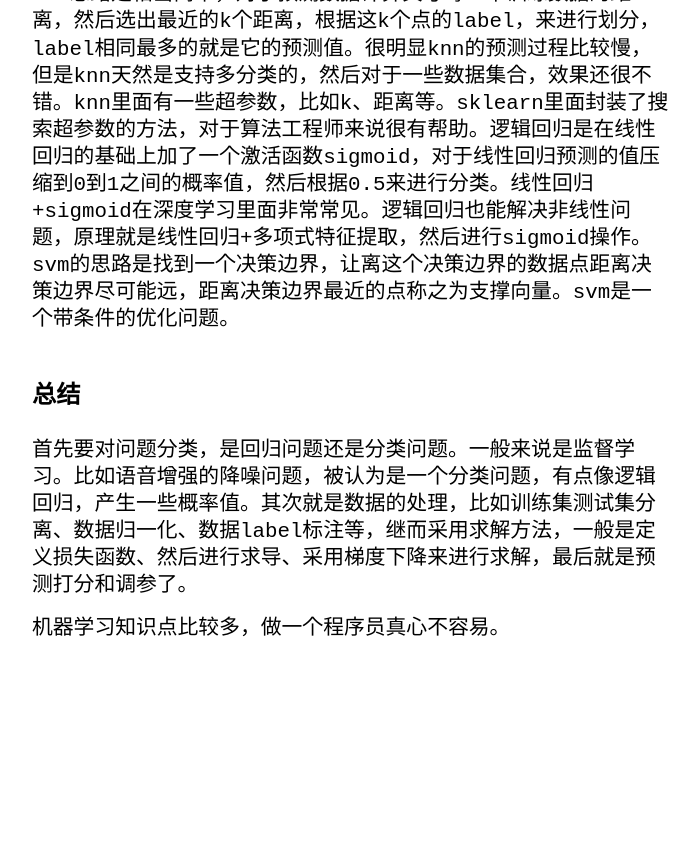
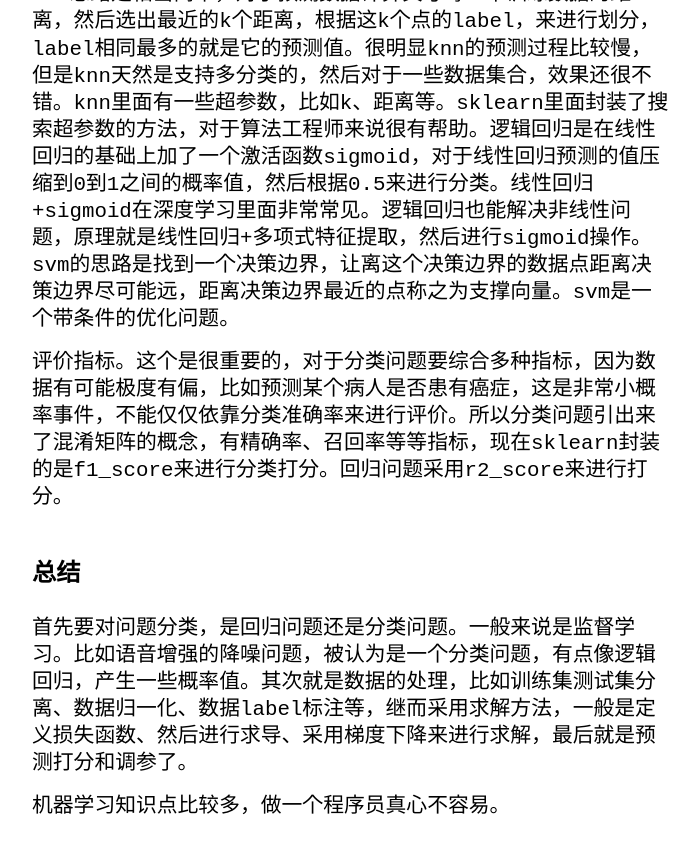
Before and after one commit to iiicp/iiicp.github.io, a Jekyll site: the page built from _posts/2021-02-18-about-machine-learning.md, in a window 1280 px wide and 900 px high, scrolled down 1442 px. Shown: the top 854 px of the window, without its empty margins (288-986 px from the left). Built offline with Jekyll 4.4.1, drawn with Linux system fonts in a browser that asks for light colours; before the commit the page ends 2164 px from its top, so only the background shows below that.

Commit message:
添加机器学习

```diff
--- a/_posts/2021-02-18-about-machine-learning.md
+++ b/_posts/2021-02-18-about-machine-learning.md
@@ -26,6 +26,8 @@ excerpt: machine learning
 
 分类问题包含二分类和多分类。常用的算法有knn、逻辑回归、svm。knn思路是相当简单，对于预测数据计算其与每一个训练数据的距离，然后选出最近的k个距离，根据这k个点的label，来进行划分，label相同最多的就是它的预测值。很明显knn的预测过程比较慢，但是knn天然是支持多分类的，然后对于一些数据集合，效果还很不错。knn里面有一些超参数，比如k、距离等。sklearn里面封装了搜索超参数的方法，对于算法工程师来说很有帮助。逻辑回归是在线性回归的基础上加了一个激活函数sigmoid，对于线性回归预测的值压缩到0到1之间的概率值，然后根据0.5来进行分类。线性回归+sigmoid在深度学习里面非常常见。逻辑回归也能解决非线性问题，原理就是线性回归+多项式特征提取，然后进行sigmoid操作。svm的思路是找到一个决策边界，让离这个决策边界的数据点距离决策边界尽可能远，距离决策边界最近的点称之为支撑向量。svm是一个带条件的优化问题。
 
+评价指标。这个是很重要的，对于分类问题要综合多种指标，因为数据有可能极度有偏，比如预测某个病人是否患有癌症，这是非常小概率事件，不能仅仅依靠分类准确率来进行评价。所以分类问题引出来了混淆矩阵的概念，有精确率、召回率等等指标，现在sklearn封装的是f1_score来进行分类打分。回归问题采用r2_score来进行打分。
+
 ### 总结
 
 首先要对问题分类，是回归问题还是分类问题。一般来说是监督学习。比如语音增强的降噪问题，被认为是一个分类问题，有点像逻辑回归，产生一些概率值。其次就是数据的处理，比如训练集测试集分离、数据归一化、数据label标注等，继而采用求解方法，一般是定义损失函数、然后进行求导、采用梯度下降来进行求解，最后就是预测打分和调参了。
```
